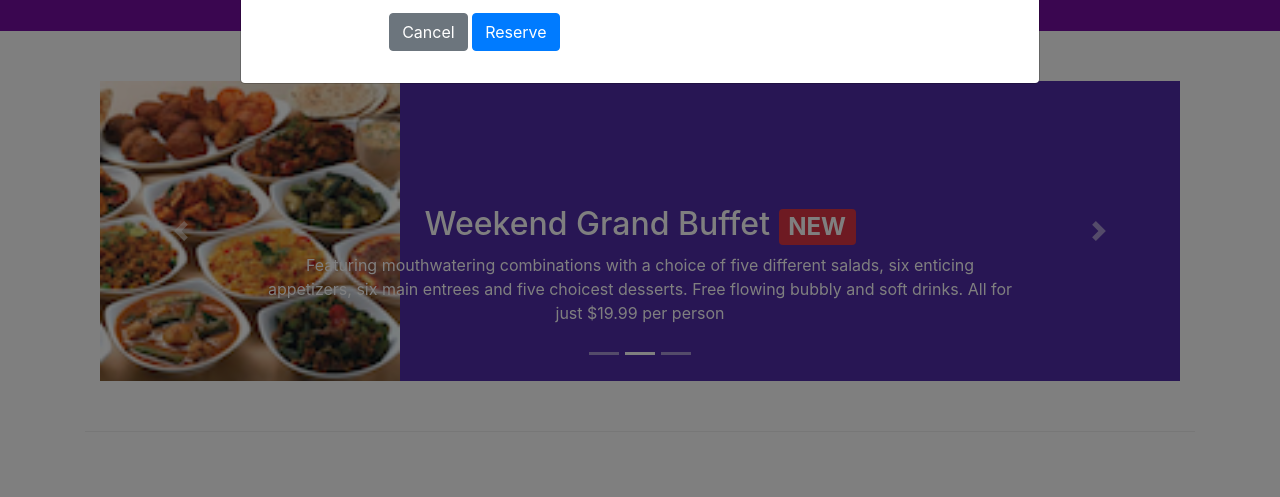
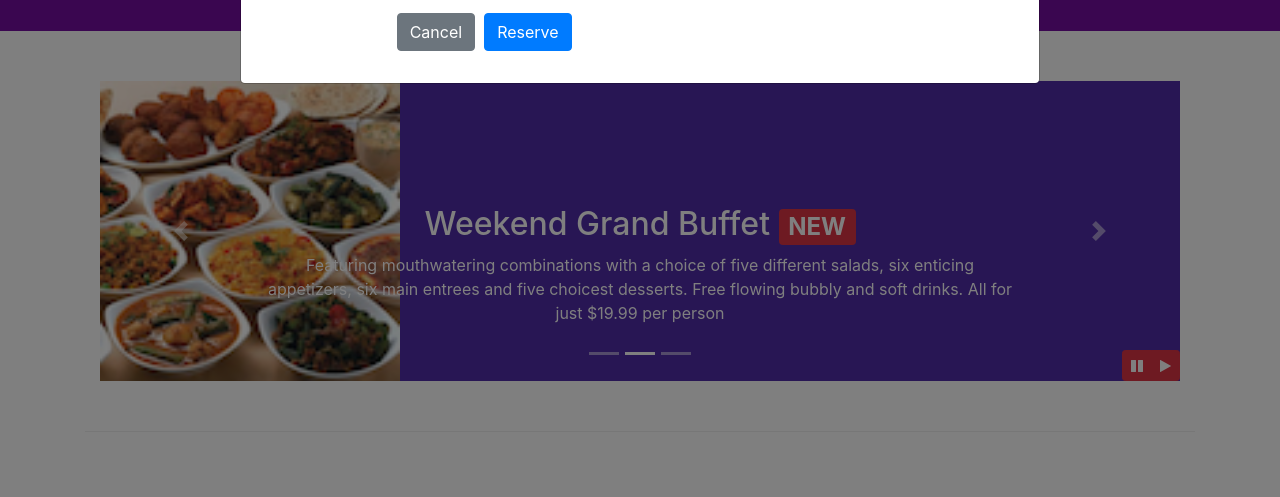
Before and after one commit to himanshusamdarshi19/Assignment-1, a website: page index.html in a window 1280 px wide. Both pictures are taken after a click on the button "Reserve Table". Shown: the part 303-800 px from the top of the page. Drawn offline with nearby package versions, Linux system fonts and the light colour scheme.

Commit message:
Eighteenth Commit:Bootstrap and JQuery

```diff
--- a/css/style.css
+++ b/css/style.css
@@ -59,3 +59,11 @@ body{
 	left: 0;
 	min-height: 300px;
 }
+
+#carouselButton
+{
+	right: 0px;
+	position: absolute;
+	bottom: 0px;
+	z-index: 1;
+}
--- a/index.html
+++ b/index.html
@@ -148,9 +148,9 @@
                             </div>
                         </div>
                         <div class="form-group row offset-lg-2">
-                            &nbsp
-                            <button type="block" class="btn btn-secondary" id="new">Cancel</button>&nbsp
-                            <button type="block" class="btn btn-primary" id="new1">Reserve</button>
+                            <div class="ml-1">
+                            <button type="block" class="btn btn-secondary ml-2" id="new">Cancel</button>&nbsp
+                            <button type="block" class="btn btn-primary" id="new1">Reserve</button> </div>
                         </div>
                     </form>
                 </div>
@@ -196,6 +196,14 @@
                     <a class="carousel-control-next" href="#mycarousel" role="button" data-slide="next">
                         <span class="carousel-control-next-icon"></span>
                     </a>
+                    <div class="btn-group" id="carouselButton">
+                    <button class="btn btn-danger btn-sm" id="carousel-pause">
+                        <span class="fa fa-pause"></span>
+                    </button>
+                    <button class="btn btn-danger btn-sm" id="carousel-play">
+                        <span class="fa fa-play"></span>
+                    </button>
+                    </div>
                 </div>
             </div>
         </div>
@@ -349,6 +357,17 @@
     <script src="node_modules/jquery/dist/jquery.slim.min.js"></script>
     <script src="node_modules/popper.js/dist/umd/popper.min.js"></script>
     <script src="node_modules/bootstrap/dist/js/bootstrap.min.js"></script>
+    <script>
+        $(document).ready(function() {
+            $('#mycarousel').carousel({ interval: 2000 });
+            $('#carousel-pause').click(function() {
+                $('#mycarousel').carousel('pause');
+            });
+            $('#carousel-play').click(function() {
+                $('#mycarousel').carousel('cycle');
+            });
+        });
+    </script>
     <!--
     <script>
         $(document).ready(function() {
```
